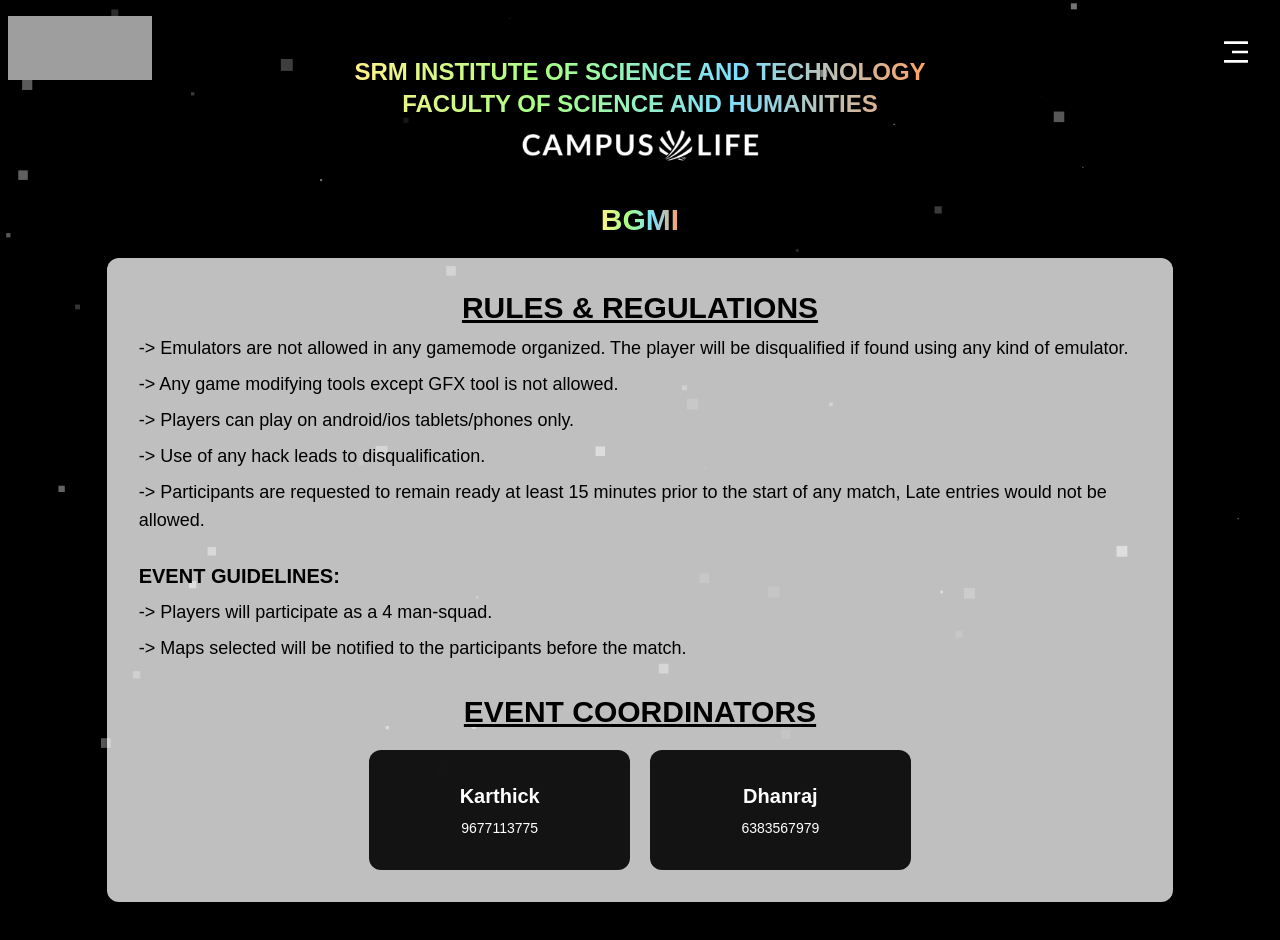
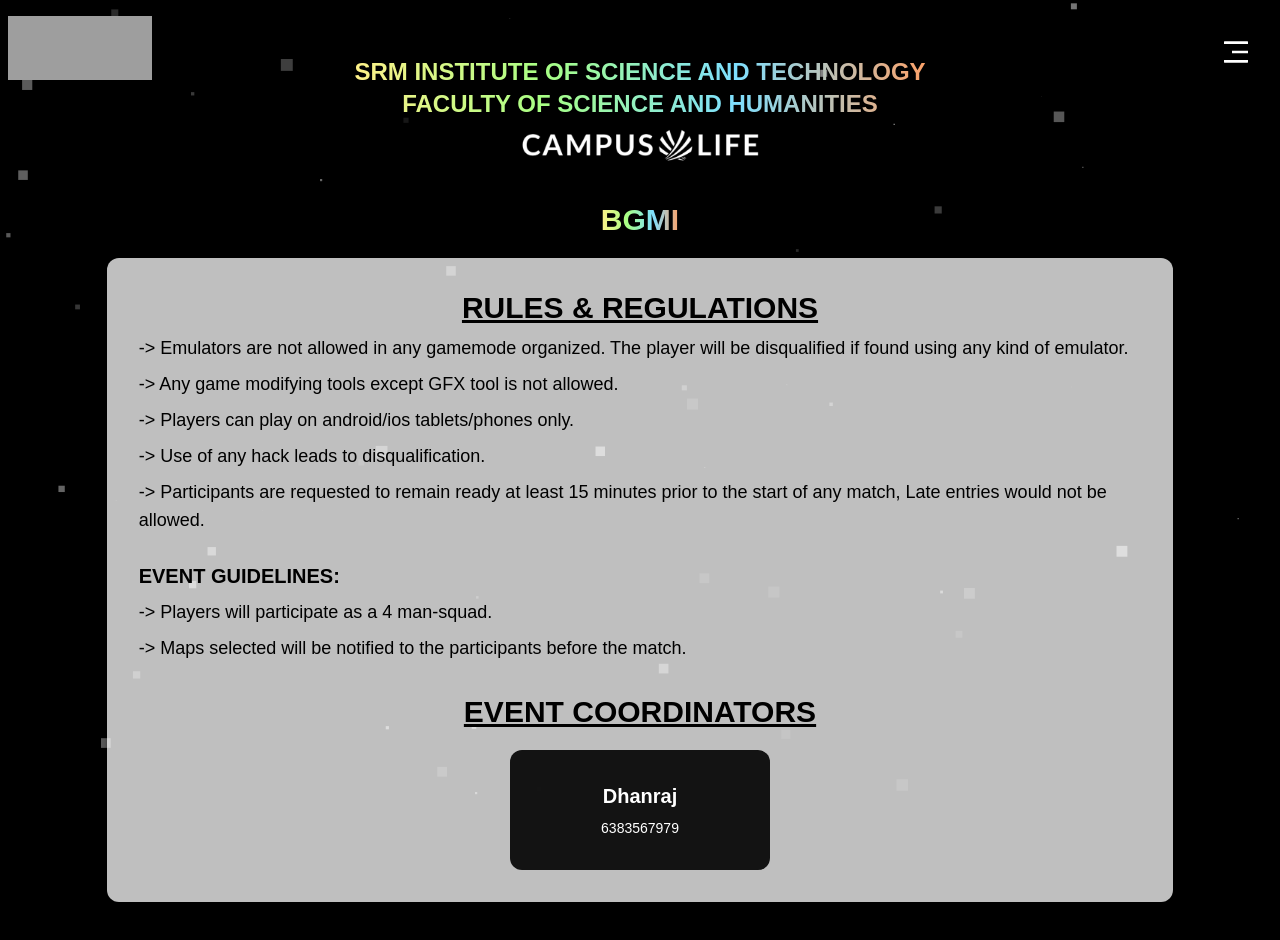
Before and after one commit to NirmalKumarNK08/Rampus, a React (Vite) app: page /bgmi in a window 1280 px wide. Shown: the top 940 px of the page. Built offline with nearby package versions, Linux system fonts and the light colour scheme; grey boxes are pictures that could not be loaded; a web font is replaced by a local one.

Commit message:
Update Bgmi.jsx

```diff
--- a/src/Pages/Bgmi.jsx
+++ b/src/Pages/Bgmi.jsx
@@ -22,10 +22,6 @@
         </div>
         <h1 className='font-bold text-2xl md:text-3xl text-center underline mt-8'>EVENT COORDINATORS</h1>
         <div className='flex flex-col justify-center items-center w-full md:flex-row mt-5 gap-5'>
-            <div className={`${card}`}>
-               <p className='text-xl font-bold'>Karthick</p>
-               <p className='text-sm'>9677113775</p>
-            </div>
           <div className={`${card}`}>
                <p className='text-xl font-bold'>Dhanraj</p>
                <p className='text-sm'>6383567979</p>
```
